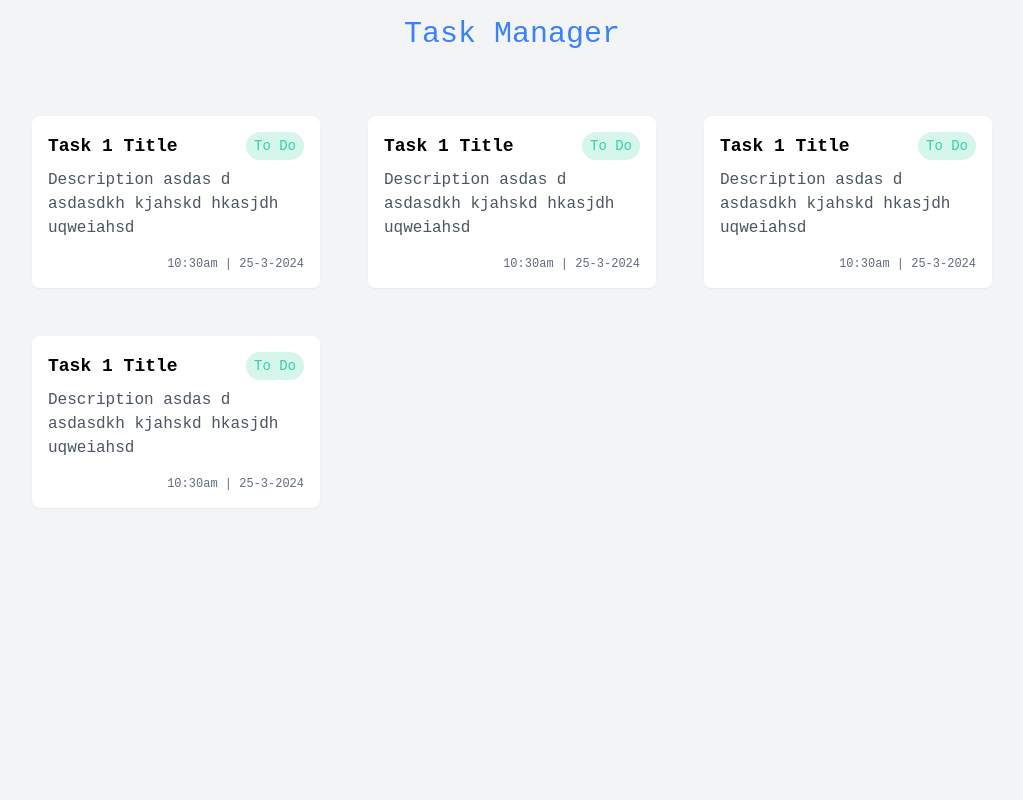
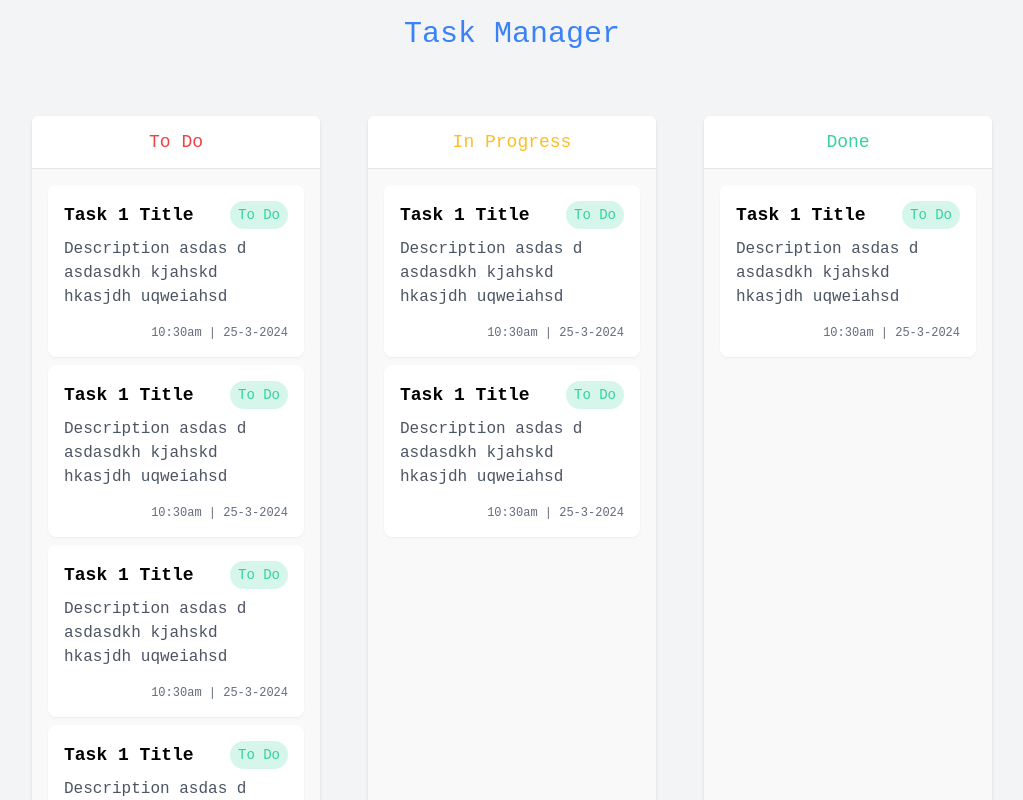
Before and after one commit to m1her/Task-Management-App, a React (Create React App) app: page /dashboard in a window 1280 px wide. Shown: the top 800 px of the page, without its empty margins (128-1151 px from the left). Built offline with nearby package versions, Linux system fonts and the light colour scheme.

Commit message:
styling dashboard

```diff
--- a/src/Components/Input/index.tsx
+++ b/src/Components/Input/index.tsx
@@ -52,10 +52,10 @@ export const Input = ({
         defaultValue={defaultValue}
         maxLength={maxLength}
       />
-        <AnimatePresence>
-      {error && (
+      <AnimatePresence>
+        {error && (
           <motion.div
-            className="absolute top-0 left-0 w-full text-[#EF4444] bg-[#f29c9c] h-[42px] rounded flex items-center gap-x-2 pl-2"
+            className="input-error"
             key="inputError"
             initial={{ y: 41 }}
             animate={{ y: 0 }}
@@ -63,12 +63,12 @@ export const Input = ({
             transition={{ ease: "linear" }}
           >
             <FontAwesomeIcon
-              className="w-4 h-4 text-white bg-[#EF4444] rounded-full"
+              className="input-error-icon"
               icon={faCircleXmark}
             />
-            <span className="text-sm font-medium mb-0.5">{errorMsg}</span>
+            <span className="input-error-text">{errorMsg}</span>
           </motion.div>
-      )}
+        )}
       </AnimatePresence>
     </div>
   );
--- a/src/Components/Input/style.css
+++ b/src/Components/Input/style.css
@@ -13,4 +13,31 @@
     text-base
     border-[#cbcfd6];
   }
+  .input-error {
+    @apply absolute
+    top-0
+    left-0
+    w-full
+    text-[#EF4444]
+    bg-[#f29c9c]
+    h-[42px]
+    rounded
+    flex
+    items-center
+    gap-x-2
+    pl-2;
+  }
+  .input-error-icon {
+    @apply w-4
+    h-4
+    text-white
+    bg-[#EF4444]
+    rounded-full;
+  }
+
+  .input-error-text {
+    @apply text-sm
+    font-medium
+    mb-0.5;
+  }
 }
--- a/src/Components/Task/index.tsx
+++ b/src/Components/Task/index.tsx
@@ -1,9 +1,14 @@
-import React from "react";
+import React, { useCallback, useState } from "react";
+import { motion } from "framer-motion";
+import "./style.css";
 
-export const Task = () => {
+interface taskTypes {
+  id: number;
+}
 
+export const Task = ({ id }: taskTypes) => {
   return (
-    <div className="bg-white rounded-lg shadow-sm p-4 relative overflow-hidden">
+    <motion.div className="task-card">
       {/* <div
         className="absolute rounded-lg -top-1 -left-1 shadow-[0_10px_0_10px_rgba(0,0,0,0.5)] w-full h-full bg-gray-900/40
       after:absolute after:z-50 after:h-1 after:w-[140%] after:border-t after:border-[#EF4444] after:top-1/2 after:translate-y-1/2 after:left-1/2 after:-translate-x-1/2 after:rotate-[155.5deg]
@@ -20,17 +25,13 @@ export const Task = () => {
         ></path>
       </svg> */}
       <div className="flex justify-between">
-        <div className="text-black text-lg font-semibold">Task 1 Title</div>
-        <div className="text-[#34D399] bg-[#34D399]/20 flex justify-center items-center px-2 rounded-full text-sm font-medium">
-          To Do
-        </div>
+        <div className="task-title">Task 1 Title</div>
+        <div className="task-status text-[#34D399] bg-[#34D399]/20">To Do</div>
       </div>
-      <div className="font-light mt-2 text-[#4B5563]">
+      <div className="task-description">
         Description asdas d asdasdkh kjahskd hkasjdh uqweiahsd
       </div>
-      <div className="text-xs mt-4 text-[#616c7c] text-end">
-        10:30am | 25-3-2024
-      </div>
-    </div>
+      <div className="task-time">10:30am | 25-3-2024</div>
+    </motion.div>
   );
 };
--- /dev/null
+++ b/src/Components/Task/style.css
@@ -0,0 +1,43 @@
+@tailwind components;
+
+@layer components {
+  .task-card {
+    @apply bg-white
+    cursor-grab
+    rounded-lg
+    shadow-sm
+    p-4
+    relative
+    overflow-hidden
+    select-none;
+  }
+
+  .task-title {
+    @apply text-black
+    text-lg
+    font-semibold;
+  }
+
+  .task-status {
+    @apply flex
+    justify-center
+    items-center
+    px-2
+    rounded-full
+    text-sm
+    font-medium;
+  }
+
+  .task-description {
+    @apply font-light
+    mt-2
+    text-[#4B5563];
+  }
+
+  .task-time {
+    @apply text-xs
+    mt-4
+    text-[#616c7c]
+    text-end;
+  }
+}
--- a/src/Pages/Auth/Signup/index.tsx
+++ b/src/Pages/Auth/Signup/index.tsx
@@ -224,7 +224,7 @@ export const Signup = () => {
             <div role="status">
               <svg
                 aria-hidden="true"
-                className="w-[24px] h-[24px] text-[#ffffff52] animate-spin fill-white"
+                className="signup-loading"
                 viewBox="0 0 100 100"
                 fill="none"
                 xmlns="http://www.w3.org/2000/svg"
@@ -245,10 +245,7 @@ export const Signup = () => {
         </button>
         <div className="text-sm font-medium mt-1">
           Already have an account?{" "}
-          <a
-            href="/login"
-            className="text-[#3B82F6] hover:underline hover:text-[#4e92ff]"
-          >
+          <a href="/login" className="signup-login-link">
             Login
           </a>
         </div>
@@ -256,7 +253,7 @@ export const Signup = () => {
         <div className="flex gap-x-8">
           <button
             type="button"
-            className="text-white w-full transition-colors bg-[#3b5998] hover:bg-[#3b5998]/90 outline-none font-medium rounded text-sm p-3 flex items-center justify-center"
+            className="signup-facebook-btn"
             onClick={facebockSignup}
           >
             <svg
@@ -273,10 +270,7 @@ export const Signup = () => {
               />
             </svg>
           </button>
-          <button
-            type="button"
-            className="text-white transition-colors bg-[#4285F4] hover:bg-[#4285F4]/90 outline-none rounded p-3 flex justify-center items-center w-full"
-          >
+          <button type="button" className="signup-google-btn">
             <svg
               className="w-4 h-4 me-2"
               aria-hidden="true"
--- a/src/Pages/Dashboard/index.tsx
+++ b/src/Pages/Dashboard/index.tsx
@@ -1,17 +1,138 @@
-import React from "react";
+import React, { useCallback, useState } from "react";
 import { Task } from "../../Components/Task";
+import "./style.css";
+import { Reorder } from "framer-motion";
 
 export const Dashboard = () => {
+  const [toDoTasks, setToDoTasks] = useState([
+    { id: 1 },
+    { id: 2 },
+    { id: 3 },
+    { id: 4 },
+    { id: 5 },
+  ]);
+  const [inProgressTasks, setInProgressTasks] = useState([
+    { id: 6 },
+    { id: 7 },
+  ]);
+  const [doneTasks, setDoneTasks] = useState([{ id: 8 }]);
+  const [selectedTask, setSelectedTask] = useState<any>({});
+  const [dragToggler, setDragToggler] = useState(false);
+
+  const onMouseDown = useCallback(
+    (id: number) => {
+      const selected = toDoTasks.find((task) => task.id === id);
+      setSelectedTask(selected);
+      setDragToggler(true);
+      console.log(selected);
+    },
+    [toDoTasks]
+  );
+
+  const onMouseUp = useCallback(() => {
+    setDragToggler(false);
+  }, []);
+
   return (
     <div>
-      <nav className="text-[#3B82F6] text-3xl font-light p-4 text-center ">
-        Task Manager
-      </nav>
-      <div className="grid grid-cols-3 py-12 px-40 gap-12">
-        <Task />
-        <Task />
-        <Task />
-        <Task />
+      <nav className="dash-title">Task Manager</nav>
+      <div className="w-full flex justify-center items-center">
+        {/* <div className="text-lg font-semibold bg-[rgb(59,130,246)] text-white flex justify-center items-center rounded py-1 px-12 cursor-pointer hover:bg-[rgb(70,139,251)] shadow-[0_0_7px_2px_rgba(59,130,246,0.3)] hover:shadow-[0_0_7px_2px_rgba(70,139,251,0.3)] transition-all ">
+          Add Task
+        </div> */}
+      </div>
+      <div className="dash-grid">
+        <div className="dash-piller-container">
+          <div className="dash-piller">
+            <div
+              className={`dash-drag-toggeler
+              ${!dragToggler ? "hidden" : "inline"}
+              `}
+            ></div>
+            <div className="dash-piller-title text-[#EF4444]">To Do</div>
+
+            <Reorder.Group
+              axis="y"
+              values={toDoTasks}
+              onReorder={setToDoTasks}
+              className="dash-reorder"
+            >
+              {toDoTasks.map((task) => (
+                <Reorder.Item
+                  key={task.id}
+                  value={task}
+                  drag
+                  dragConstraints={{ left: 0, right: 0, top: 0, bottom: 0 }}
+                  dragElastic={1}
+                  onDragEnd={onMouseUp}
+                  onDragStart={() => onMouseDown(task.id)}
+                >
+                  <Task key={task.id} id={task.id} />
+                </Reorder.Item>
+              ))}
+            </Reorder.Group>
+          </div>
+        </div>
+        <div className="dash-piller-container">
+          <div className="dash-piller">
+            <div
+              className={`dash-drag-toggeler
+               ${!dragToggler ? "hidden" : "inline"}
+               `}
+            ></div>
+            <div className="dash-piller-title text-[#FBBF24]">In Progress</div>
+            <Reorder.Group
+              axis="y"
+              values={inProgressTasks}
+              onReorder={setInProgressTasks}
+              className="dash-reorder"
+            >
+              {inProgressTasks.map((task) => (
+                <Reorder.Item
+                  key={task.id}
+                  value={task}
+                  drag
+                  dragConstraints={{ left: 0, right: 0, top: 0, bottom: 0 }}
+                  dragElastic={1}
+                  onDragEnd={onMouseUp}
+                  onDragStart={() => onMouseDown(task.id)}
+                >
+                  <Task key={task.id} id={task.id} />
+                </Reorder.Item>
+              ))}
+            </Reorder.Group>
+          </div>
+        </div>
+        <div className="dash-piller-container">
+          <div className="dash-piller">
+            <div
+              className={`dash-drag-toggeler ${
+                !dragToggler ? "hidden" : "inline"
+              }`}
+            ></div>
+            <div className="dash-piller-title text-[#34D399]">Done</div>
+            <Reorder.Group
+              axis="y"
+              values={doneTasks}
+              onReorder={setDoneTasks}
+              className="dash-reorder"
+            >
+              {doneTasks.map((task) => (
+                <Reorder.Item
+                  key={task.id}
+                  value={task}
+                  drag
+                  dragConstraints={{ left: 0, right: 0, top: 0, bottom: 0 }}
+                  dragElastic={1}
+                  onDragEnd={onMouseUp}
+                  onDragStart={() => onMouseDown(task.id)}
+                >
+                  <Task key={task.id} id={task.id} />
+                </Reorder.Item>
+              ))}
+            </Reorder.Group>
+          </div>
+        </div>
       </div>
     </div>
   );
--- /dev/null
+++ b/src/Pages/Dashboard/style.css
@@ -0,0 +1,63 @@
+@tailwind components;
+
+@layer components {
+  .dash-title {
+    @apply text-[#3B82F6]
+    text-3xl
+    font-light
+    p-4
+    text-center;
+  }
+
+  .dash-grid {
+    @apply grid
+    grid-cols-3
+    py-12
+    px-40
+    gap-12;
+  }
+
+  .dash-piller-container {
+    @apply flex
+    justify-center
+    flex-col;
+  }
+
+  .dash-piller {
+    @apply w-full
+    h-full
+    relative
+    min-h-96
+    bg-white/50
+    rounded-md
+    shadow;
+  }
+
+  .dash-drag-toggeler {
+    @apply w-full
+    h-full
+    absolute
+    left-0
+    top-0
+    z-50
+    cursor-grab;
+  }
+
+  .dash-piller-title {
+    @apply text-lg
+    font-light
+    text-center
+    rounded-t-md
+    bg-white
+    w-full
+    border-b
+    py-3;
+  }
+
+  .dash-reorder {
+    @apply flex
+    flex-col
+    gap-y-2
+    p-4;
+  }
+}
```
Also changed, not shown: src/Pages/Auth/Login/index.tsx (+10 -22 lines), src/Pages/Auth/Login/style.css (+130 -6 lines), src/Pages/Auth/Signup/style.css (+97 -6 lines).
